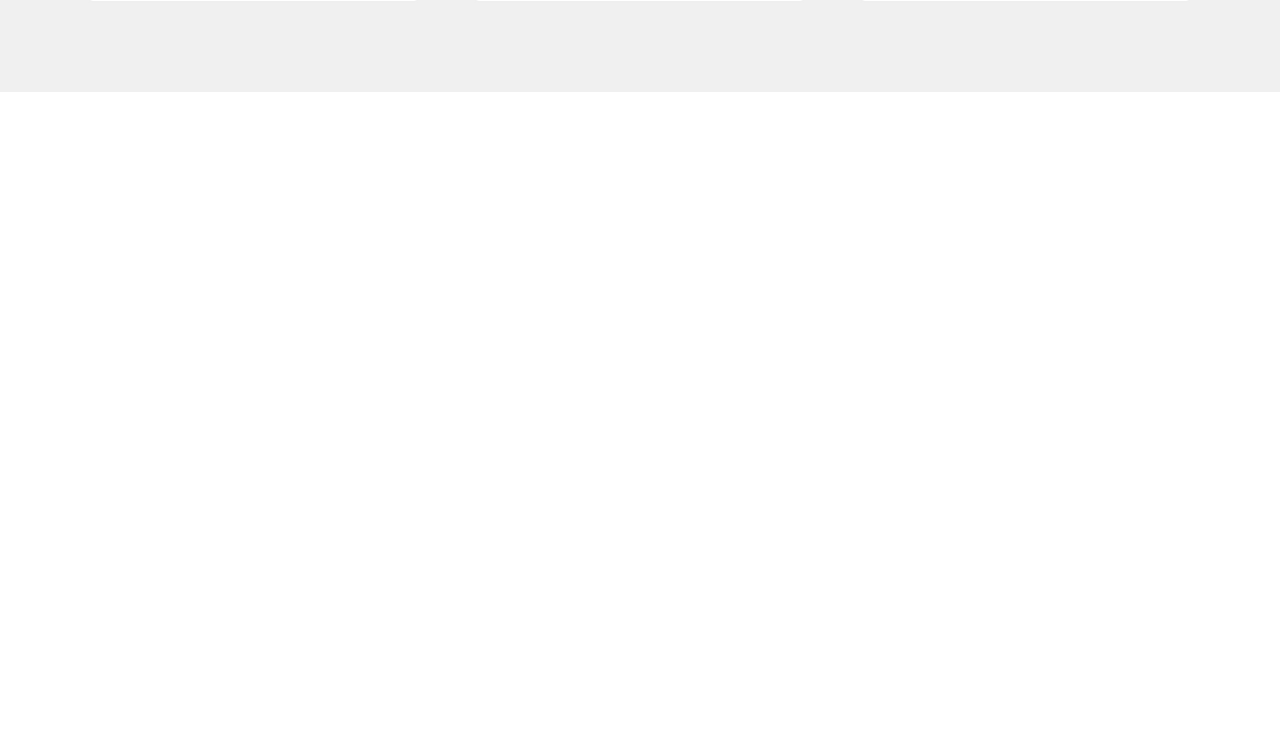
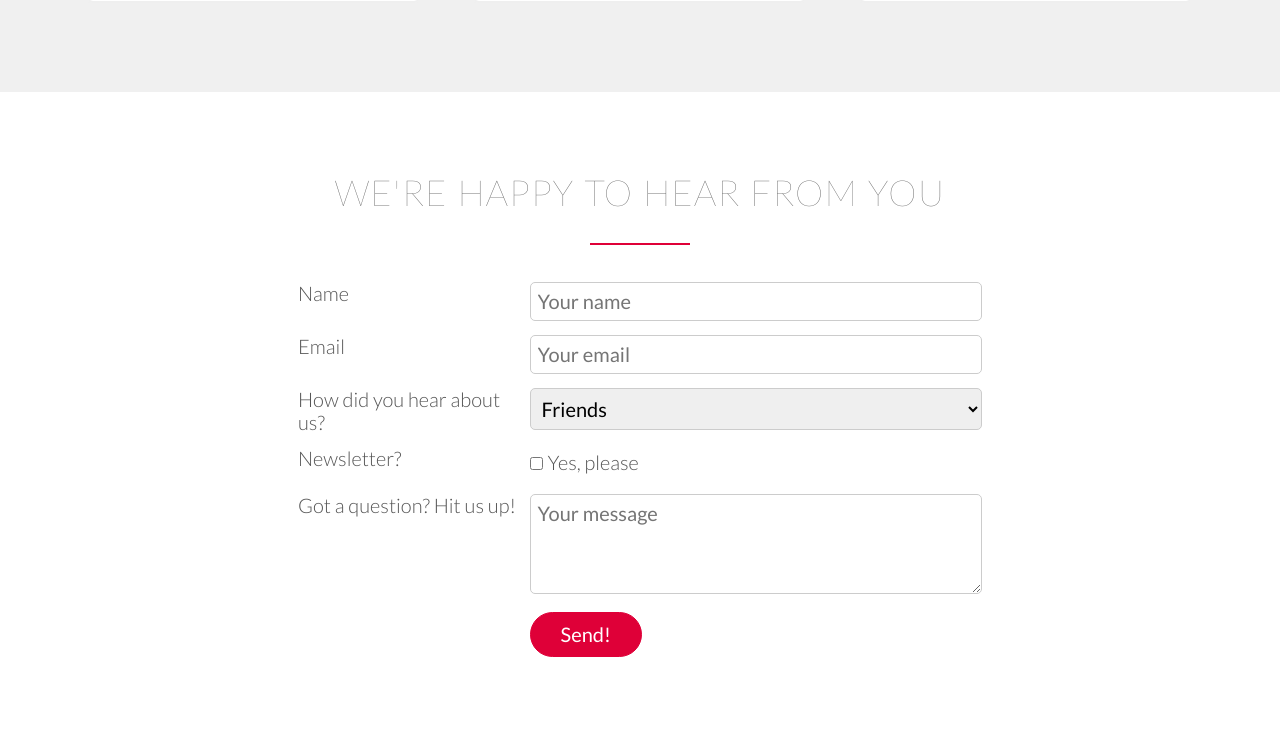
Before and after one commit to Nam-H-Nguyen/Web-Apps, a PHP site: page / in a window 1280 px wide. Shown: the part 4809-5552 px from the top of the page. Before the commit the page ends 4901 px from the top, so only its background shows below. Run offline with PHP 8.4, Linux system fonts and the light colour scheme.

Commit message:
Add contact us section with input text email textarea labels checkbox select fields

```diff
--- a/YumYumCart/index.html
+++ b/YumYumCart/index.html
@@ -39,6 +39,7 @@
 
         </header>
 
+        <!--Section: Company features and Why Choose YumYumCart-->
         <section class="section-features">
             <div class="row">
                 <!--HTML Unicode &mdash is for special characters. This dash is bigger than a normal dash-->
@@ -74,6 +75,7 @@
 
         </section>
 
+        <!--Section: List of Meals -->
         <section class="section-meals">
             <ul class="meals-showcase clearfix">
                 <li>
@@ -122,6 +124,7 @@
             </ul>
         </section>
 
+        <!--Section: Step by Step explanation-->
         <section class="section-how-it-works">
             <div class="row">
                 <h2>How it works &mdash; Simple as 1, 2, 3</h2>
@@ -151,6 +154,7 @@
             </div>
         </section>
 
+        <!--Section: City of Operation -->
         <section class="section-cities">
             <div class="row">
                 <h2>We're currently in these cities</h2>
@@ -228,6 +232,7 @@
 
         </section>
 
+        <!--Section: Customer Testimonials -->
         <section class="section-testimonials">
 
             <div class="row">
@@ -257,6 +262,7 @@
 
         </section>
 
+        <!--Section: Sign up for Meal Plan Price Plan -->
         <section class="section-sign-up">
             <div class="row">
                 <h2>Start eating healthy today</h2>
@@ -332,43 +338,91 @@
                         <div>
                             <a href="#" class="btn btn-ghost">Sign up now</a>
                         </div>
+                    </div> <!--plan-box-->
+                </div> <!--col span-1-of-3-->
+            </div> <!--row-->
+
+        </section>
+
+        <!--Section: Contact Form-->
+        <section class="section-form">
+            <div class="row">
+                <h2>We're happy to hear from you</h2>
+            </div>
+            <div class="row">
+                <form method="post" action="#" class="contact-form">
+                    <div class="row">
+                        <div class="col span-1-of-3">
+                            <label for="name">Name</label>
+                        </div>
+                        <div class="col span-2-of-3">
+                            <input type="text" id="name" placeholder="Your name" required>
+                        </div>
+                    </div>
+                    <div class="row">
+                        <div class="col span-1-of-3">
+                            <label for="email">Email</label>
+                        </div>
+                        <div class="col span-2-of-3">
+                            <input type="email" id="email" placeholder="Your email" required>
+                        </div>
+                    </div>
+                    <div class="row">
+                        <div class="col span-1-of-3">
+                            <label for="find-us">How did you hear about us?</label>
+                        </div>
+                        <div class="col span-2-of-3">
+                            <select name="find-us" id="find-us">
+                                <option value="friends" selected>Friends</option>
+                                <option value="search">Search Engine</option>
+                                <option value="ad">Advertisement</option>
+                                <option value="other">Other</option>
+                            </select>
+                        </div>
+                    </div>
+                    <div class="row">
+                        <div class="col span-1-of-3">
+                            <label>Newsletter?</label>
+                        </div>
+                        <div class="col span-2-of-3">
+                            <input type="checkbox" id="news" selected>Yes, please
+                        </div>
                     </div>
 
-                </div>
+                    <div class="row">
+                        <div class="col span-1-of-3">
+                            <label>Got a question? Hit us up!</label>
+                        </div>
+                        <div class="col span-2-of-3">
+                            <textarea name="message" placeholder="Your message"></textarea>
+                        </div>
+                    </div>
 
+                    <div class="row">
+                        <div class="col span-1-of-3">
+                            <label>&nbsp;</label>
+                        </div>
+                        <div class="col span-2-of-3">
+                            <input type="submit" value="Send!">
+                        </div>
+                    </div>
 
-
-            </div> <!--Row Div-->
-
-
+                </form>
+            </div>
         </section>
 
     </body>
 </html>
 
 
-<!--Section 6: Sign up and pricing plans
-Title: Start eating healthy today
+<!--Contact form
+Title: We're happy to hear from you
 
-Plan 1: Premium
-399$ per month
-That’s only 13.30$ per meal
-1 meal every day
-Order 24/7
-Access to newest creations
-Free delivery
+Fields to include:
+Name
+Email
+How did you find us?
+Newsletter
+Drop us a line
 
-Plan 2: Pro
-149$ per month
-That’s only 14.90$ per meal
-1 meal 10 days/month
-Order 24/7
-Access to newest creations
-Free delivery
-
-Plan 3: Starter
-19$ per meal
-1 meal
-Order from 8 am to 12 pm
-Free delivery
 -->
--- a/YumYumCart/resources/css/style.css
+++ b/YumYumCart/resources/css/style.css
@@ -127,7 +127,8 @@ a:hover {
 
 /* Button a element links at a normal state, unvisited, unclicked. Don't want visited and non-visited to look different */
 .btn:link,
-.btn:visited {
+.btn:visited,
+input[type=submit] {
     display: inline-block; /* Now can have padding and margin because a element is an inline element */
     padding: 10px 30px; /* Top Bottom 10px, Right Left 30px */
     text-decoration: none; /* Get rid of link underline */
@@ -137,7 +138,8 @@ a:hover {
 }
 
 .btn-full:link,
-.btn-full:visited {
+.btn-full:visited,
+input[type=submit] {
     background-color: #df0038;
     border: 1px solid #df0038;
     color: #fff;
@@ -151,7 +153,9 @@ a:hover {
 }
 
 .btn:hover,
-.btn:active {
+.btn:active,
+input[type=submit]:hover,
+input[type=submit]:active {
     background-color: #ff0242;
     border: 1px solid #ff0242;
 }
@@ -451,3 +455,36 @@ cite img {
 .plan-box ul li {
     padding: 5px 0;
 }
+
+/*-----------------------------------------------------*/
+/* SECTION: PLAN SIGN UP */
+/*-----------------------------------------------------*/
+
+.contact-form {
+    width: 60%;
+    margin: 0 auto; /* center form in the middle */
+}
+
+/* Select only the input type of text and email only */
+input[type=text],
+input[type=email],
+select,
+textarea {
+    width: 100%;
+    padding: 7px;
+    border-radius: 5px;
+    border: 1px solid #ccc;
+}
+
+textarea {
+    height: 100px;
+}
+
+input[type=checkbox] {
+    margin: 10px 5px 10px 0;
+}
+
+/* Get rid of Google Chrome blue highlight upon clicking on the inputs */
+*:focus {
+    outline: none;
+}
```
